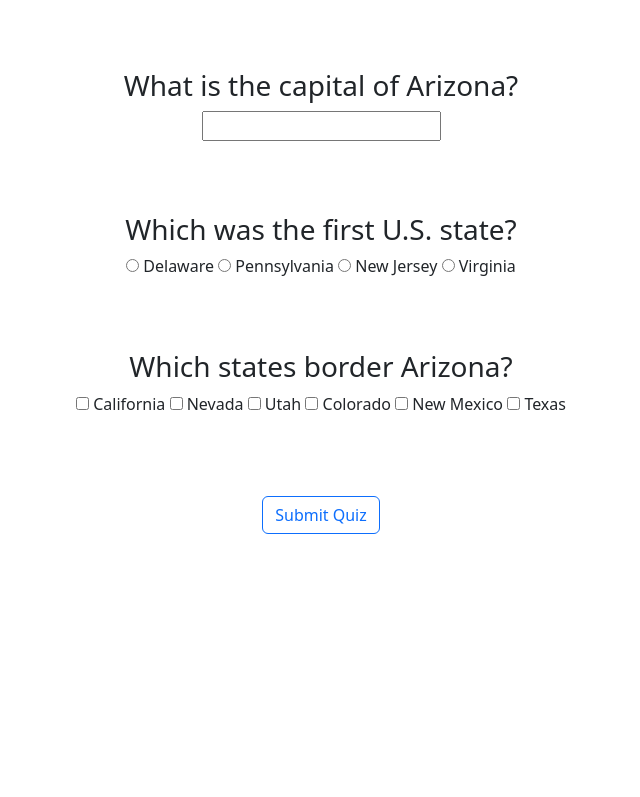
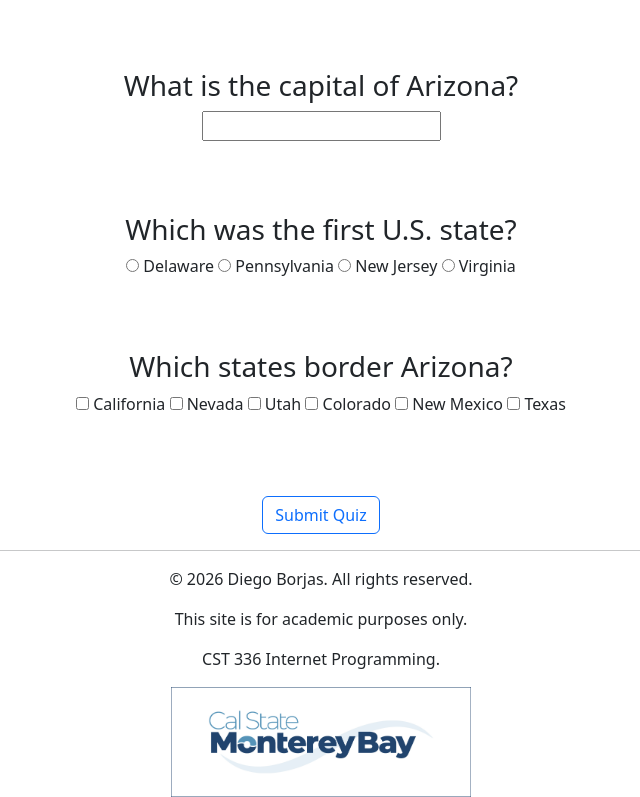
Before and after one commit to Diegocastee/Diegocastee, a plain HTML site: page HW2/index.html in a window 1280 px wide. Shown: the part 1104-1901 px from the top of the page, without its empty margins (319-959 px from the left). Before the commit the page ends 1646 px from the top, so only its background shows below. Drawn offline with nearby package versions, Linux system fonts and the light colour scheme.

Commit message:
Update index.html

```diff
--- a/HW2/index.html
+++ b/HW2/index.html
@@ -142,5 +142,13 @@
     <h3 id="totalAttempts"></h3>
 
     <script src="js/script.js"></script>
+
+    <footer>
+        <hr>
+        <p>&copy; 2026 Diego Borjas. All rights reserved.</p>
+        <p>This site is for academic purposes only.</p>
+        <p>CST 336 Internet Programming.</p>
+        <img src="img/csumb-logo.jpg" alt="CSUMB logo" width="300">
+    </footer>
 </body>
 </html>
```
